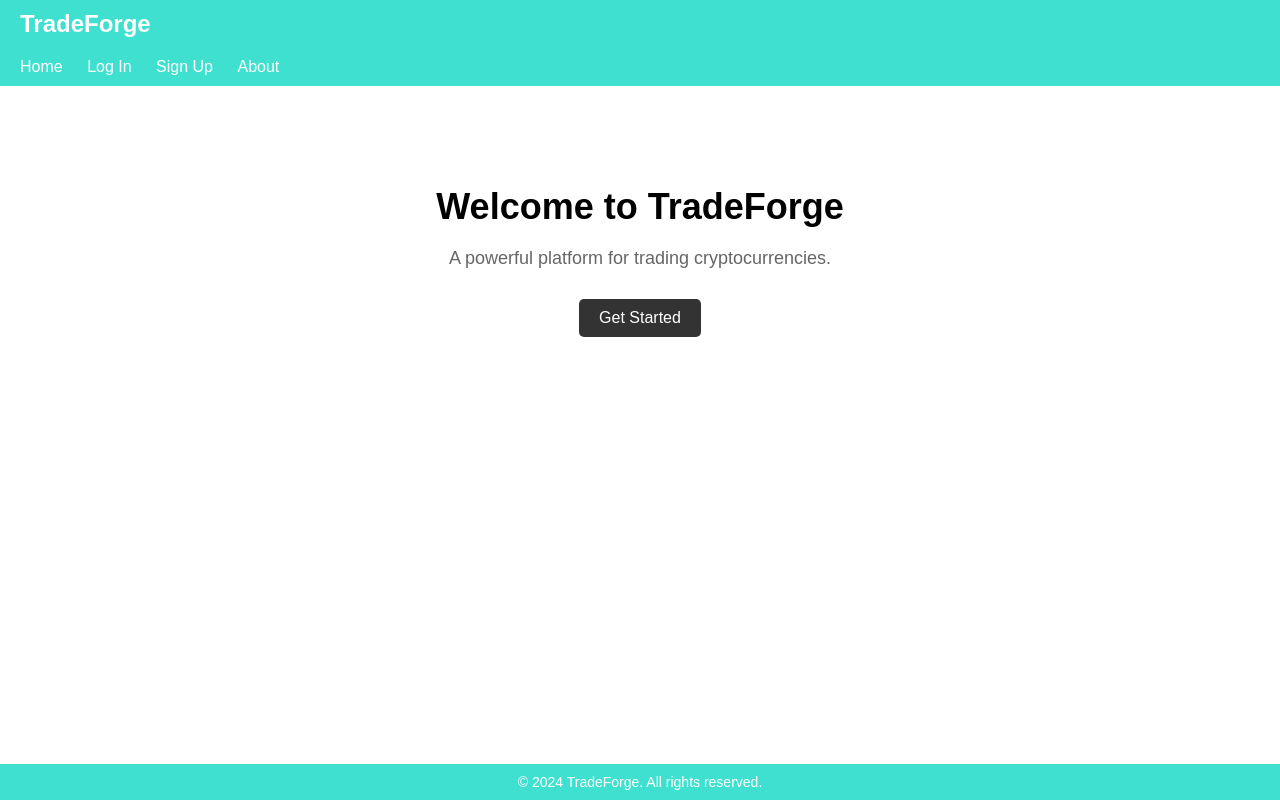
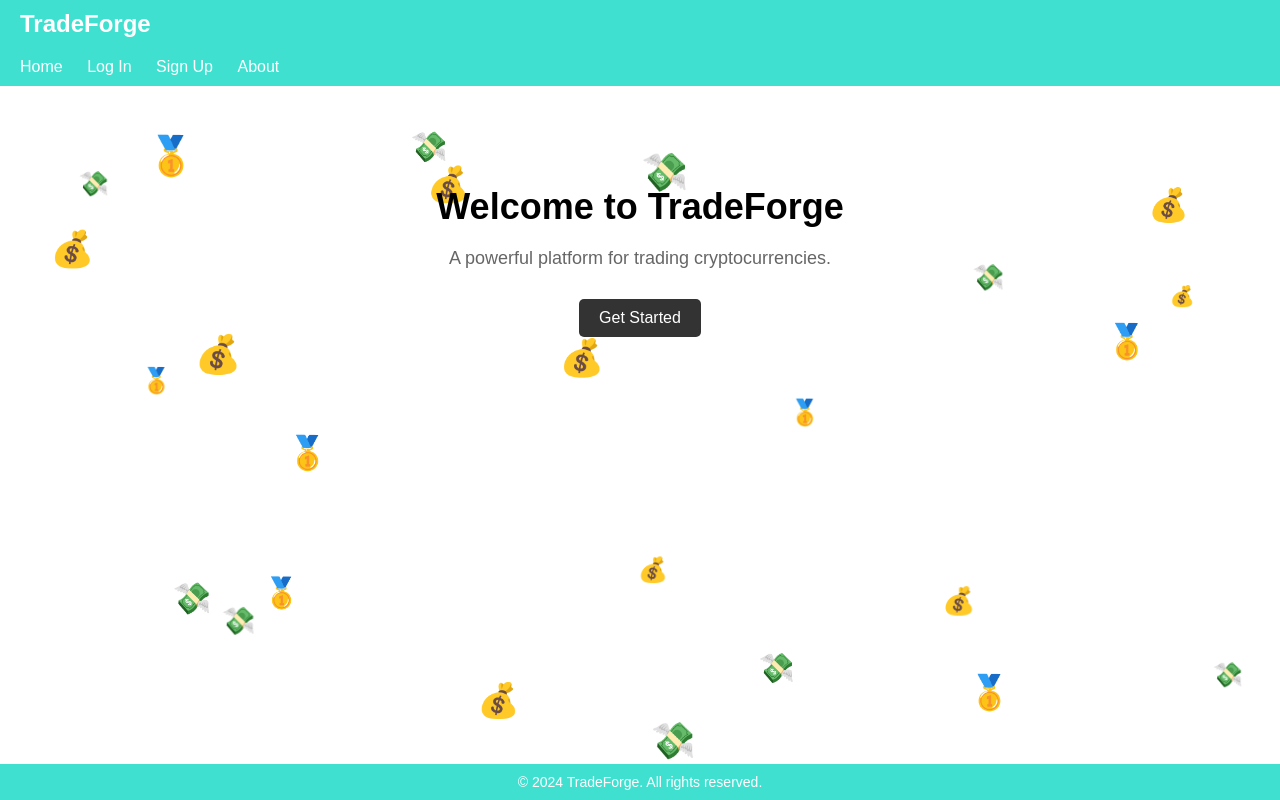
Before and after one commit to yigittuncer07/trade-forge, a Flask app: page / in a window 1280 px wide. Run offline with Flask 3, Linux system fonts and the light colour scheme; some libraries are stand-ins or nearby versions.

Commit message:
money rain

```diff
--- a/app/templates/index.html
+++ b/app/templates/index.html
@@ -8,6 +8,37 @@
     <link rel="icon" type="image/jpg" href="{{ url_for('static', filename='logo.jpg') }}">
     <script src="static/js/scipt.js"></script>
     <style>
+        body {
+            margin: 0;
+            overflow: hidden;
+        }
+
+        #money-container {
+            position: fixed;
+            top: 0;
+            left: 0;
+            width: 100%;
+            height: 100%;
+            pointer-events: none;
+            overflow: hidden;
+            z-index: -1;
+        }
+
+        .money {
+            position: absolute;
+            font-size: 24px;
+            animation: fall linear infinite;
+        }
+
+        @keyframes fall {
+            0% {
+                transform: translateY(-100vh);
+            }
+            100% {
+                transform: translateY(100vh);
+            }
+        }
+
         header, footer {
             background-color: #40E0D0;
             color: white;
@@ -17,10 +48,17 @@
         h1 {
             margin-bottom: 20px;
         }
+
+        .hero {
+            position: relative;
+            z-index: 1;
+        }
     </style>
 </head>
 
 <body>
+
+<div id="money-container"></div>
 
 <header>
     <nav>
@@ -50,5 +88,26 @@
     </div>
 </footer>
 
+<script>
+    document.addEventListener("DOMContentLoaded", () => {
+        const container = document.getElementById("money-container");
+        const emojis = ["💸", "💰", "🥇"];
+        const emojiCount = 70;
+
+        for (let i = 0; i < emojiCount; i++) {
+            const emoji = document.createElement("div");
+            emoji.className = "money";
+            emoji.innerText = emojis[Math.floor(Math.random() * emojis.length)];
+
+            emoji.style.left = `${Math.random() * 100}vw`;
+            emoji.style.animationDuration = `${Math.random() * 3 + 2}s`;
+            emoji.style.fontSize = `${Math.random() * 20 + 20}px`;
+            emoji.style.animationDelay = `${Math.random() * 5}s`;
+
+            container.appendChild(emoji);
+        }
+    });
+</script>
+
 </body>
 </html>
```
